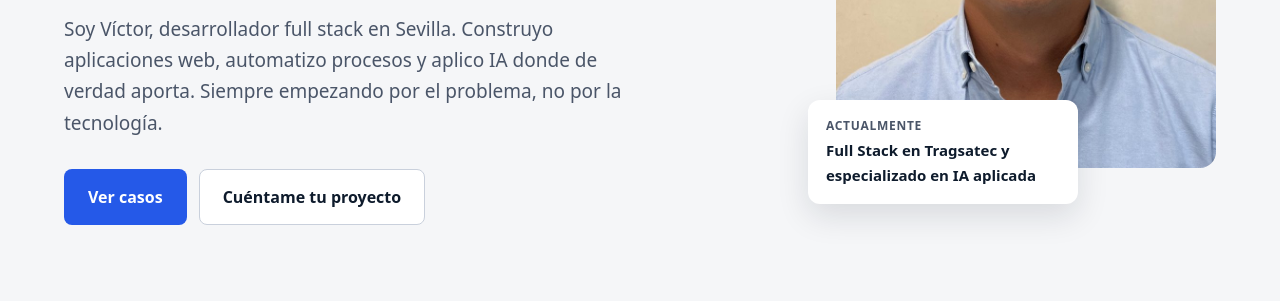
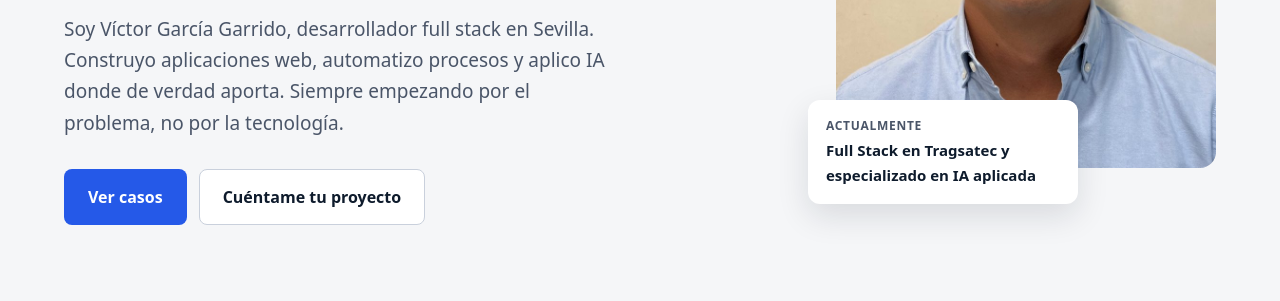
Before and after one commit to victorgarciiag/Portfolio, an Astro site: page / in a window 1280 px wide. Shown: the part 499-800 px from the top of the page. Built offline with nearby package versions, Linux system fonts and the light colour scheme; Astro itself is replaced by a stand-in of ours.

Commit message:
SEO: nombre completo en título y hero, datos estructurados Person

```diff
--- a/src/components/Hero.astro
+++ b/src/components/Hero.astro
@@ -19,7 +19,7 @@ import { hero, site } from '../data/site';
     <div class="portrait">
       {
         hero.photo ? (
-          <img class="photo" src={hero.photo} alt={`Foto de ${site.name}`} width="380" height="475" />
+          <img class="photo" src={hero.photo} alt={`Foto de ${site.fullName}`} width="380" height="475" />
         ) : (
           <div class="photo placeholder" role="img" aria-label="Espacio para tu foto">
             [ Tu foto ]
--- a/src/data/site.ts
+++ b/src/data/site.ts
@@ -21,7 +21,7 @@ export const hero = {
   title: 'Aplicaciones web, automatización e inteligencia artificial',
   titleAccent: 'al servicio del negocio.',
   intro:
-    'Soy Víctor, desarrollador full stack en Sevilla. Construyo aplicaciones web, automatizo procesos y aplico IA donde de verdad aporta. Siempre empezando por el problema, no por la tecnología.',
+    'Soy Víctor García Garrido, desarrollador full stack en Sevilla. Construyo aplicaciones web, automatizo procesos y aplico IA donde de verdad aporta. Siempre empezando por el problema, no por la tecnología.',
   now: 'Full Stack en Tragsatec y especializado en IA aplicada',
   photo: '/images/perfil.jpg', // guardada en public/images
 };
--- a/src/layouts/Base.astro
+++ b/src/layouts/Base.astro
@@ -10,9 +10,19 @@ interface Props {
   description?: string;
 }
 
-const { title = `${site.name} — ${site.role}`, description = site.description } = Astro.props;
+const { title = `${site.fullName} — ${site.role}`, description = site.description } = Astro.props;
 const canonical = Astro.site ? new URL(Astro.url.pathname, Astro.site).href : undefined;
 const ogImage = Astro.site ? new URL('/og.png', Astro.site).href : '/og.png';
+const person = {
+  '@context': 'https://schema.org',
+  '@type': 'Person',
+  name: site.fullName,
+  url: Astro.site?.href,
+  image: ogImage,
+  jobTitle: site.role,
+  address: { '@type': 'PostalAddress', addressLocality: 'Sevilla', addressCountry: 'ES' },
+  sameAs: [site.linkedin, site.github],
+};
 ---
 
 <!doctype html>
@@ -48,9 +58,10 @@ const ogImage = Astro.site ? new URL('/og.png', Astro.site).href : '/og.png';
     <meta property="og:image" content={ogImage} />
     <meta property="og:image:width" content="1200" />
     <meta property="og:image:height" content="630" />
-    <meta property="og:image:alt" content={`${site.name} — ${site.role}`} />
+    <meta property="og:image:alt" content={`${site.fullName} — ${site.role}`} />
     <meta name="twitter:card" content="summary_large_image" />
     <meta name="twitter:image" content={ogImage} />
+    <script type="application/ld+json" set:html={JSON.stringify(person)} />
   </head>
   <body>
     <slot />
```
